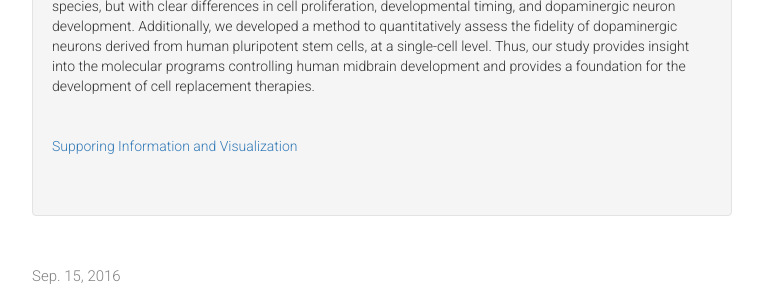
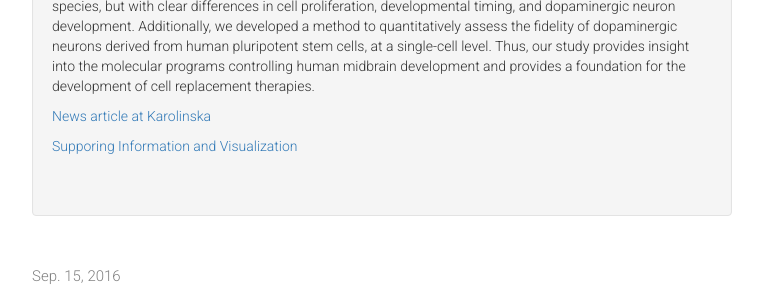
Before and after one commit to ArenasLab/arenaslab.github.io, a Jekyll site: the page index.html, which Jekyll copies as it is, in a window 1280 px wide and 900 px high, scrolled down 971 px. Shown: the part 152-439 px from the top of the window, without its empty margins (278-1041 px from the left). Built offline with Jekyll 4.4.1, drawn with Linux system fonts in a browser that asks for light colours.

Commit message:
Update index.html

```diff
--- a/index.html
+++ b/index.html
@@ -81,7 +81,7 @@
                    into the molecular programs controlling human midbrain development and provides a foundation for the development of cell
                    replacement therapies.
                 </p>
-                <p>&nbsp;</p>
+                <p><a href="https://kiedit.ki.se/en/news/midbrain-study-gives-boost-to-parkinsons-research">News article at Karolinska</a></p>
                 <p><a href="http://linnarssonlab.org/ventralmidbrain/">Supporing Information and Visualization</a></p>
               </div>
              </li>
```
